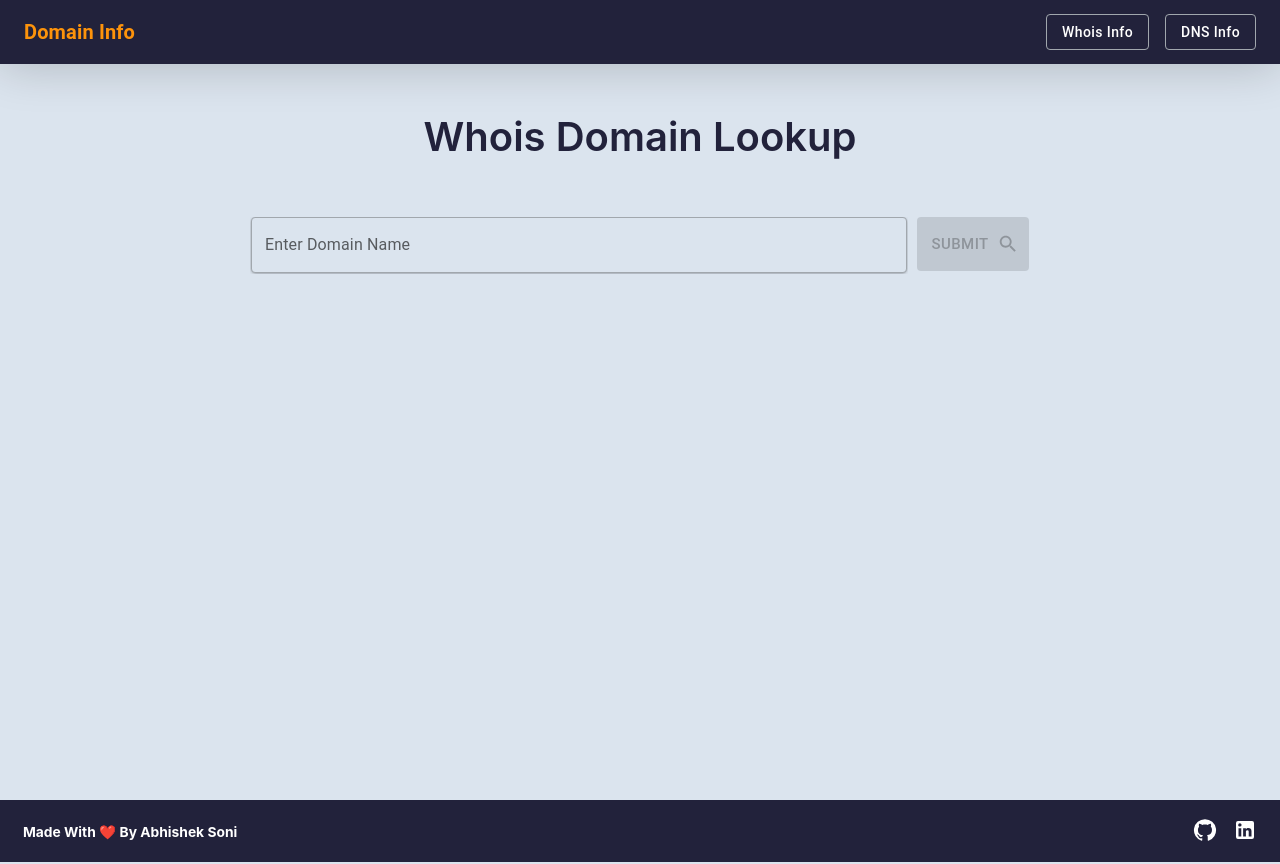
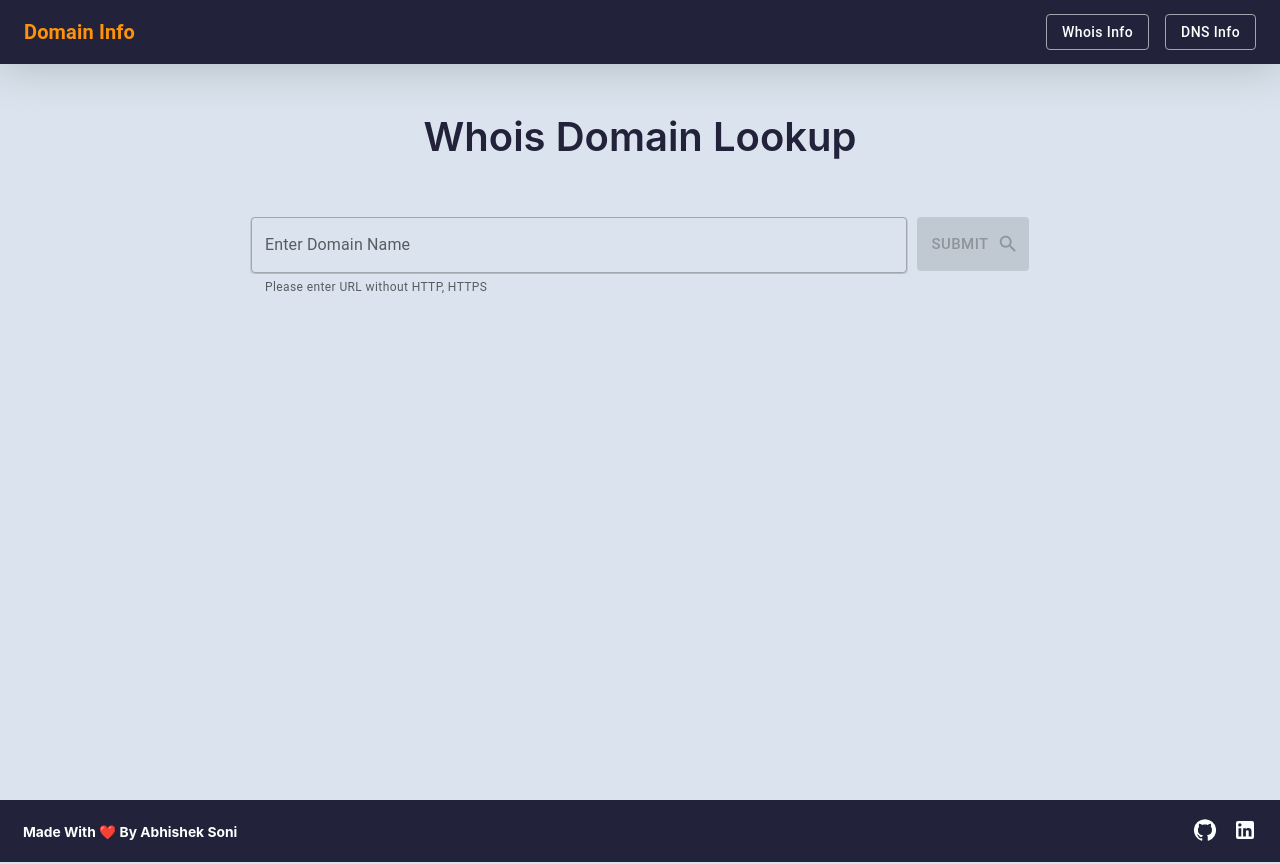
Before and after one commit to abhi-soni/domain-info, a React (Create React App) app: page / in a window 1280 px wide. Built offline with nearby package versions, Linux system fonts and the light colour scheme.

Commit message:
Made small changes to Search Area

```diff
--- a/src/Components/SearchArea/SearchArea.css
+++ b/src/Components/SearchArea/SearchArea.css
@@ -21,7 +21,10 @@
     display: flex;
     justify-content: center;
 }
-
+.MuiFormHelperText-root
+{
+    margin-top: 5px !important;
+}
 /* Adjust Search area and button on responsive view */
 @media (max-width: 768px) {
     .search_area_flex {
--- a/src/Components/SearchArea/SearchArea.js
+++ b/src/Components/SearchArea/SearchArea.js
@@ -25,7 +25,7 @@ const SearchArea = () => {
     const handleTextFieldChange = (e) => {
         const url = e.target.value;
         setdomain_url(url);
-        const regex = /^(?:(?:https?:\/\/)?(?:www\.)?)?([a-zA-Z0-9-]+)(?:\.[a-zA-Z0-9-]+)+(?:\/\S*)?$/;
+        const regex = /^(?!(?:https?:\/\/))[a-zA-Z0-9-]+(?:\.[a-zA-Z0-9-]+)+(?:\/\S*)?$/;
         setError(!regex.test(url));
         setFormSubmitted(false);
     }
@@ -43,7 +43,7 @@ const SearchArea = () => {
                             sx={{ '& > :not(style)': { width: { xs: '100%', sm: '100%', md: '65ch' } }, }}
                             noValidate className='search_area_flex' onSubmit={handleFormSubmit}
                             autoComplete="off">
-                            <TextField id="domain_url" value={domain_url} type='url' label="Enter Domain Name" variant="outlined" error={error} helperText={error ? 'Please enter valid domain name' : null}
+                            <TextField id="domain_url" value={domain_url} type='url' label="Enter Domain Name" variant="outlined" error={error} helperText={error ? 'Please enter valid domain name' : "Please enter URL without HTTP, HTTPS"}
                                 onChange={handleTextFieldChange} sx={textFieldStyle} />
                             <Button variant="contained" type='submit' endIcon={<SearchIcon />} size="large" disabled={error || domain_url.length < 1} sx={submitButtonStyle}>
                                 Submit
```
